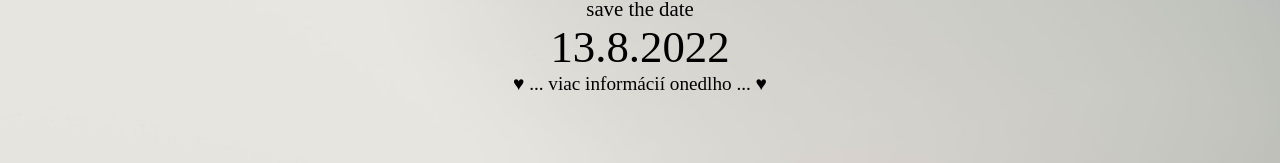
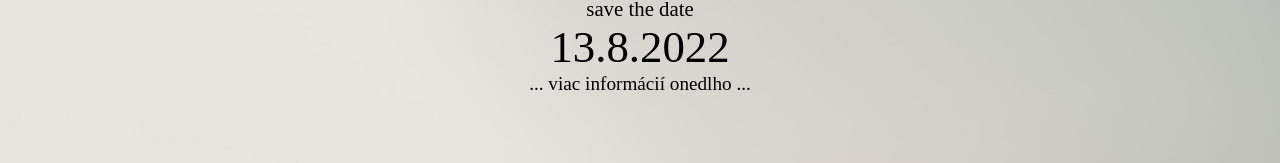
Before and after one commit to EvaDemkova/wedding, a Next.js app: page / in a window 1280 px wide. Both pictures are taken after a click on the element "13.8.2022". Shown: the part 250-413 px from the top of the page. Built offline with nearby package versions, Linux system fonts and the light colour scheme; a web font is replaced by a local one.

Commit message:
homepage styles changes

```diff
--- a/components/homepage.js
+++ b/components/homepage.js
@@ -7,15 +7,16 @@ const Homepage = () => {
 
     const showMoreInfo = () => {
         nodeRef.current.style.opacity = 1
+		nodeRef.current.style.visibility = "visible"
     }
 
 	return (
-		<div className={styles.welcome} onClick={showMoreInfo}>
+		<div className={styles.welcome} >
 			<div className={styles.welcomeContainer}>
 			    <div className={styles.title}>Evka & Vavro</div>
     			<div className={styles.svd}>save the date</div>
-    			<div className={styles.date}>13.8.2022</div>
-    			<div className={styles.moreInfo} ref={nodeRef}>♥ ... viac informácií onedlho ... ♥</div>
+    			<div className={styles.date} onClick={showMoreInfo}>13.8.2022</div>
+    			<div className={styles.moreInfo} ref={nodeRef}>... viac informácií onedlho ... </div>
 			</div>
 		</div>
 	);
--- a/styles/components/Homepage.module.scss
+++ b/styles/components/Homepage.module.scss
@@ -53,7 +53,6 @@
   cursor: pointer;
 
   &:hover {
-    opacity: 1;
     transform: scale(1.1);
     transition: transform ease-out 0.4s;
   }
```
